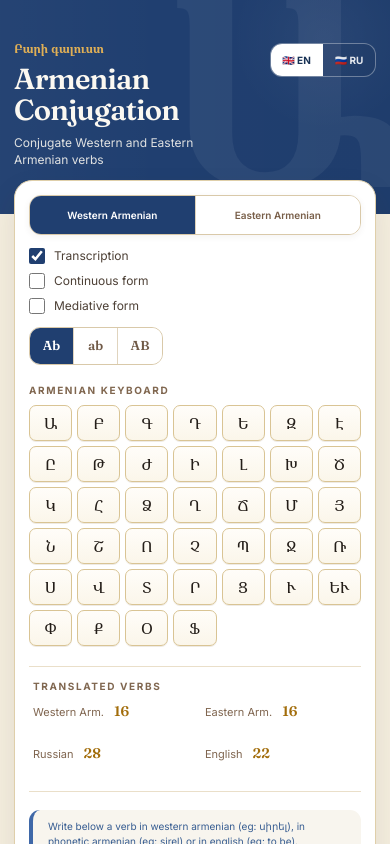
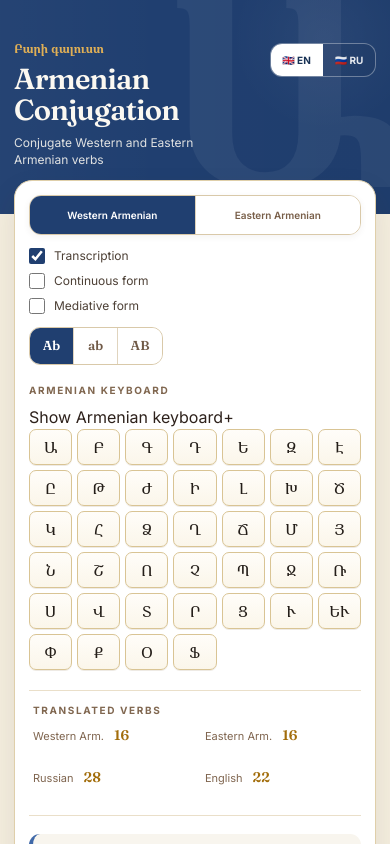
Before and after one commit to elleynote/word-conjugation, a Next.js app: page / in a window 390 px wide. Shown: the top 844 px of the page. Built offline with nearby package versions, Linux system fonts and the light colour scheme.

Commit message:
feat: collapse Armenian keyboard by default on mobile

```diff
--- a/src/components/ArmenianKeyboard.tsx
+++ b/src/components/ArmenianKeyboard.tsx
@@ -1,5 +1,6 @@
 "use client";
 
+import { useState } from "react";
 import type { InterfaceLanguage, TextCaseMode } from "@/types/verb";
 import { copyFor } from "@/lib/i18n/copy";
 
@@ -18,11 +19,26 @@ interface ArmenianKeyboardProps {
 
 export function ArmenianKeyboard({ language, textCase, onInsert, onBackspace, onClear }: ArmenianKeyboardProps) {
   const copy = copyFor(language);
+  const [mobileOpen, setMobileOpen] = useState(false);
   const rendered = textCase === "lower" ? letters : letters.map((letter) => letter.toLocaleUpperCase("hy-AM"));
 
   return (
-    <section className="keyboard-block" aria-label={copy.keyboard}>
+    <section className="keyboard-block" aria-label={copy.keyboard} data-mobile-open={mobileOpen ? "true" : "false"}>
+      <div className="keyboard-heading-row">
         <div className="tool-label">{copy.keyboard}</div>
+        <button
+          type="button"
+          className="keyboard-mobile-toggle"
+          aria-expanded={mobileOpen}
+          aria-controls="armenian-keyboard-body"
+          onClick={() => setMobileOpen((open) => !open)}
+        >
+          {mobileOpen ? copy.hideKeyboard : copy.showKeyboard}
+          <span aria-hidden="true">{mobileOpen ? "−" : "+"}</span>
+        </button>
+      </div>
+
+      <div id="armenian-keyboard-body" className="keyboard-collapsible-body">
         <div className="keyboard-grid">
           {rendered.map((letter) => (
             <button key={letter} type="button" className="keyboard-key" onClick={() => onInsert(letter)} aria-label={`${copy.keyboard}: ${letter}`}>
@@ -31,8 +47,9 @@ export function ArmenianKeyboard({ language, textCase, onInsert, onBackspace, on
           ))}
         </div>
         <div className="keyboard-actions">
-        <button type="button" onClick={onBackspace} aria-label="Backspace">⌫ <span>{language === "fr" ? "Retour" : "Backspace"}</span></button>
+          <button type="button" onClick={onBackspace} aria-label="Backspace">⌫ <span>{language === "ru" ? "Назад" : "Backspace"}</span></button>
           <button type="button" onClick={onClear}>{copy.erase}</button>
+        </div>
       </div>
     </section>
   );
```
Lines whose indentation alone changed are shown as unchanged.
